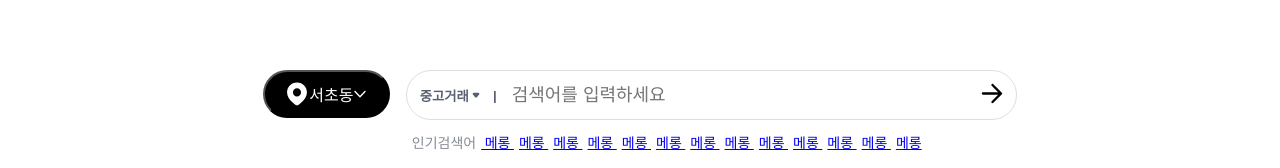
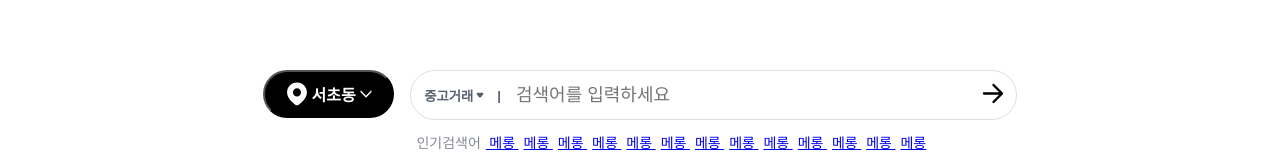
Before and after one commit to hoyoungleee/react-procject-daangenClone, a React (Vite) app: page / in a window 1280 px wide. Shown: the part 279-447 px from the top of the page. Built offline with nearby package versions, Linux system fonts and the light colour scheme.

Commit message:
디자인요소 수정정

```diff
--- a/src/components/hajoon/search_bar/SearchButton.module.scss
+++ b/src/components/hajoon/search_bar/SearchButton.module.scss
@@ -9,6 +9,8 @@
   height: 48px;
   margin-right: 16px;
   flex-grow: 0.3;
+  column-gap: 3px;
+  font-weight: 600;
 }
 
 .searchButton:hover {
```
